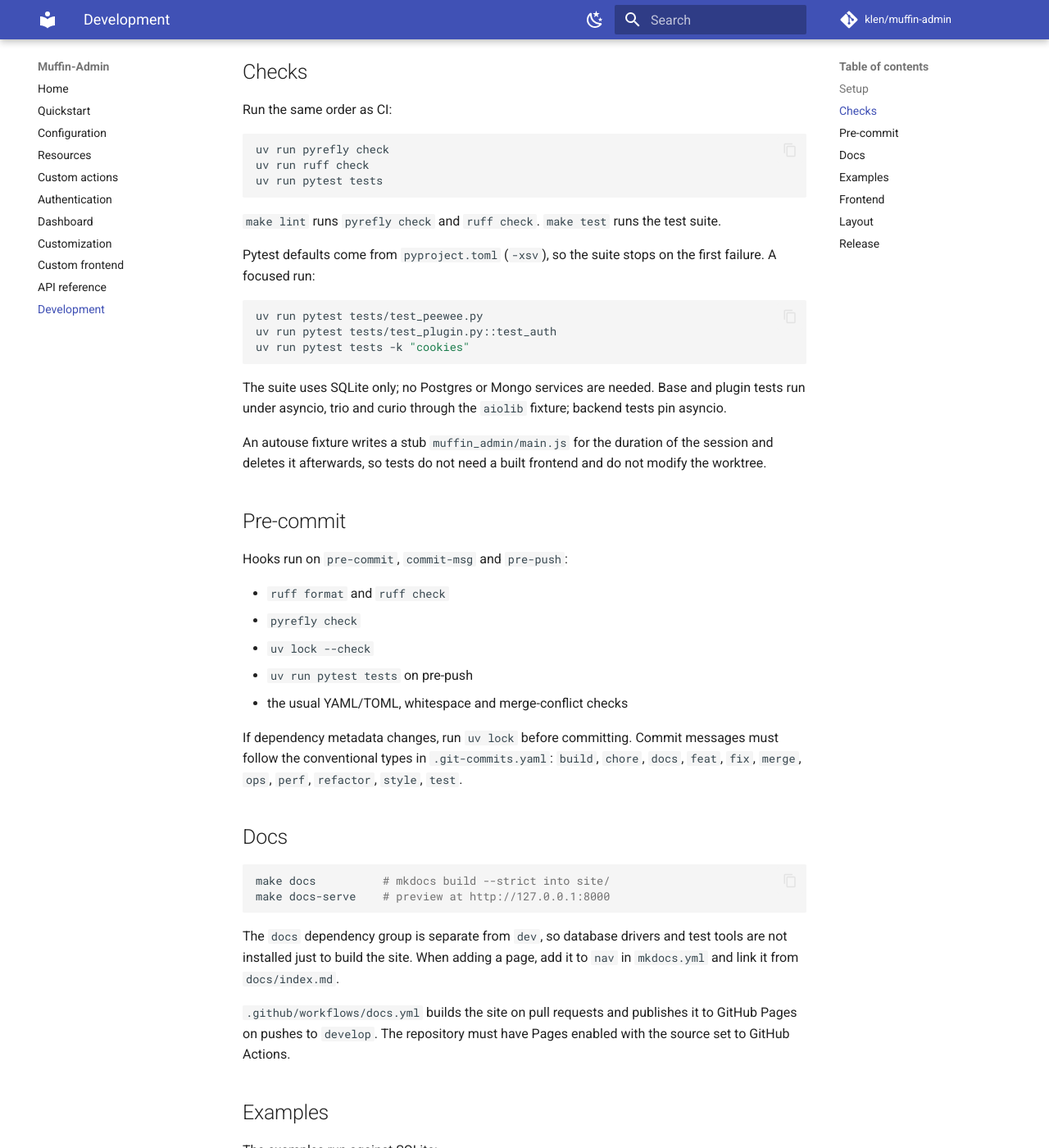
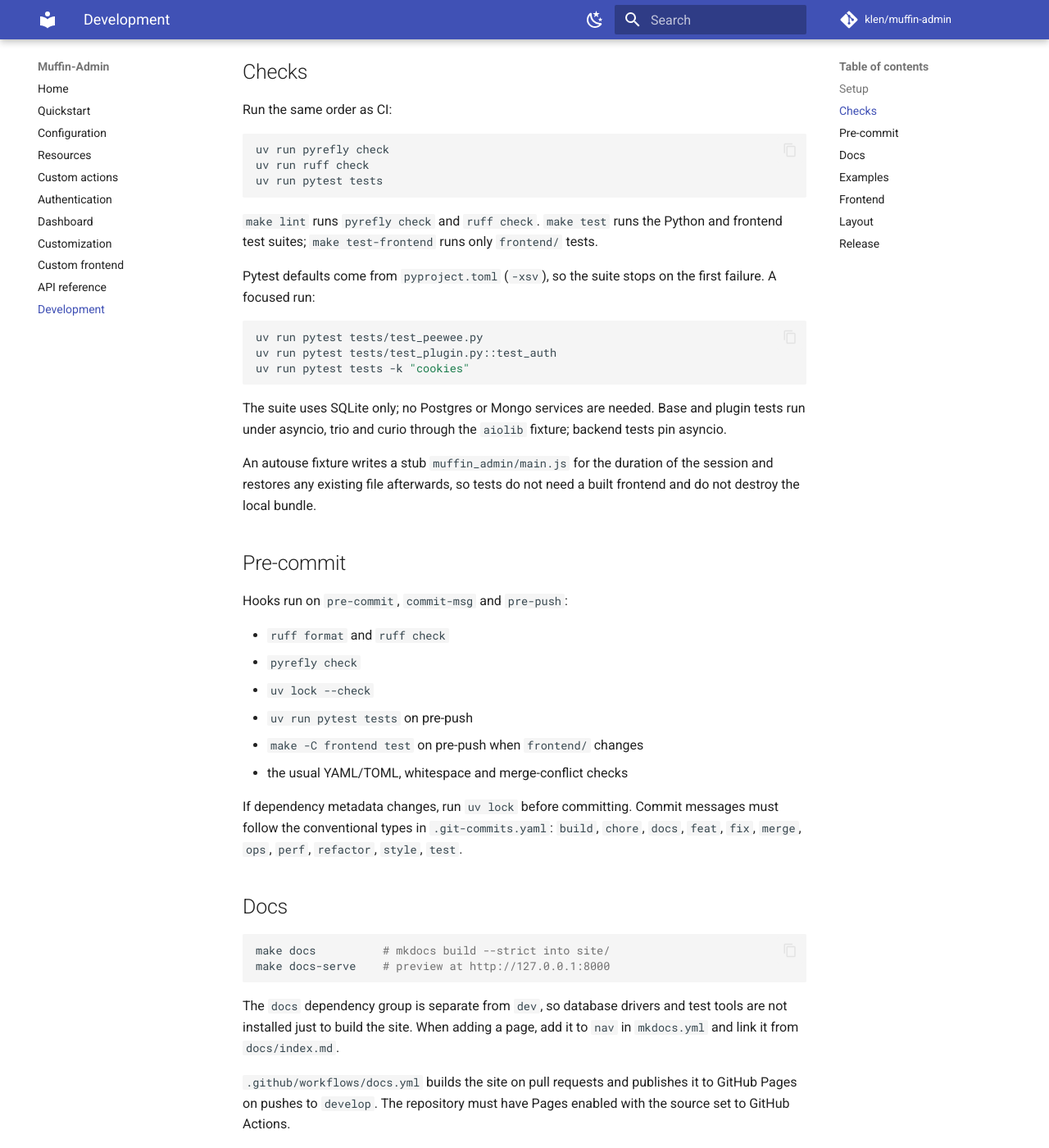
Before and after one commit to klen/muffin-admin, an MkDocs documentation site: the page built from docs/development.md, in a window 1280 px wide and 1400 px high, scrolled down 490 px. Shown: the whole window at 82% size. Built offline with MkDocs 1.6.1 and Material for MkDocs 9.7.7, drawn with Linux system fonts in a browser that asks for light colours; comment, search, counter and statistics services are not loaded; some of the changed text lies outside the part shown.

Commit message:
test(frontend): add vitest runner and make targets

````diff
--- a/docs/development.md
+++ b/docs/development.md
@@ -28,7 +28,8 @@
 uv run pytest tests
 ```
 
-`make lint` runs `pyrefly check` and `ruff check`. `make test` runs the test suite.
+`make lint` runs `pyrefly check` and `ruff check`. `make test` runs the Python and
+frontend test suites; `make test-frontend` runs only `frontend/` tests.
 
 Pytest defaults come from `pyproject.toml` (`-xsv`), so the suite stops on the first failure.
 A focused run:
@@ -43,7 +44,8 @@
 under asyncio, trio and curio through the `aiolib` fixture; backend tests pin asyncio.
 
 An autouse fixture writes a stub `muffin_admin/main.js` for the duration of the session and
-deletes it afterwards, so tests do not need a built frontend and do not modify the worktree.
+restores any existing file afterwards, so tests do not need a built frontend and do not destroy
+the local bundle.
 
 ## Pre-commit
 
@@ -53,6 +55,7 @@
 - `pyrefly check`
 - `uv lock --check`
 - `uv run pytest tests` on pre-push
+- `make -C frontend test` on pre-push when `frontend/` changes
 - the usual YAML/TOML, whitespace and merge-conflict checks
 
 If dependency metadata changes, run `uv lock` before committing. Commit messages must follow
@@ -98,6 +101,7 @@
 ```bash
 make -C frontend        # yarn install if needed, then webpack -> muffin_admin/main.js
 make -C frontend lint   # tsc --noEmit
+make -C frontend test   # vitest (data provider, file URLs, dashboard)
 make -C frontend dev    # webpack dev server
 make -C frontend watch  # rebuild on change
 ```
````
Also changed, not shown: .pre-commit-config.yaml (+8 -0 lines), AGENTS.md (+12 -7 lines), 6 other files.
